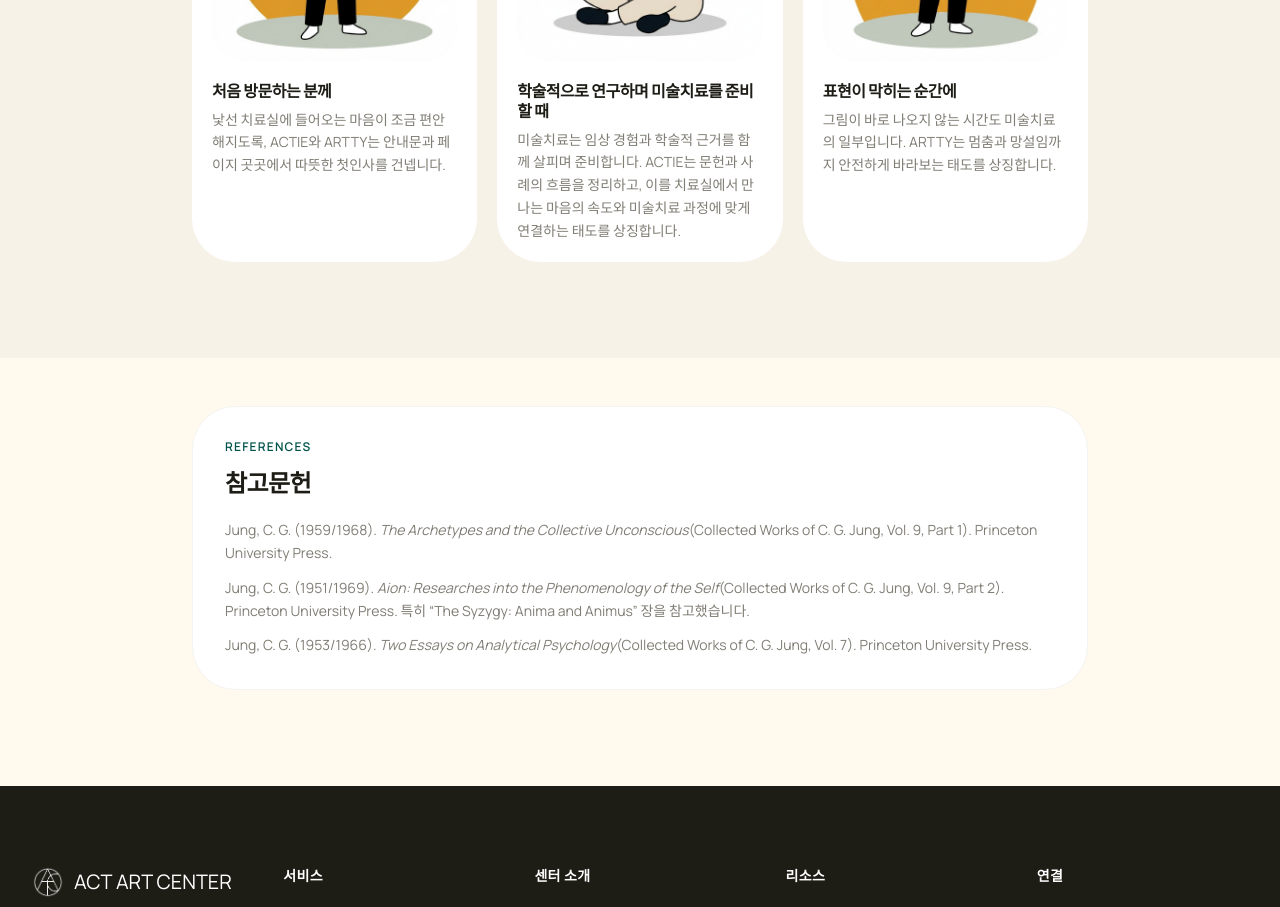
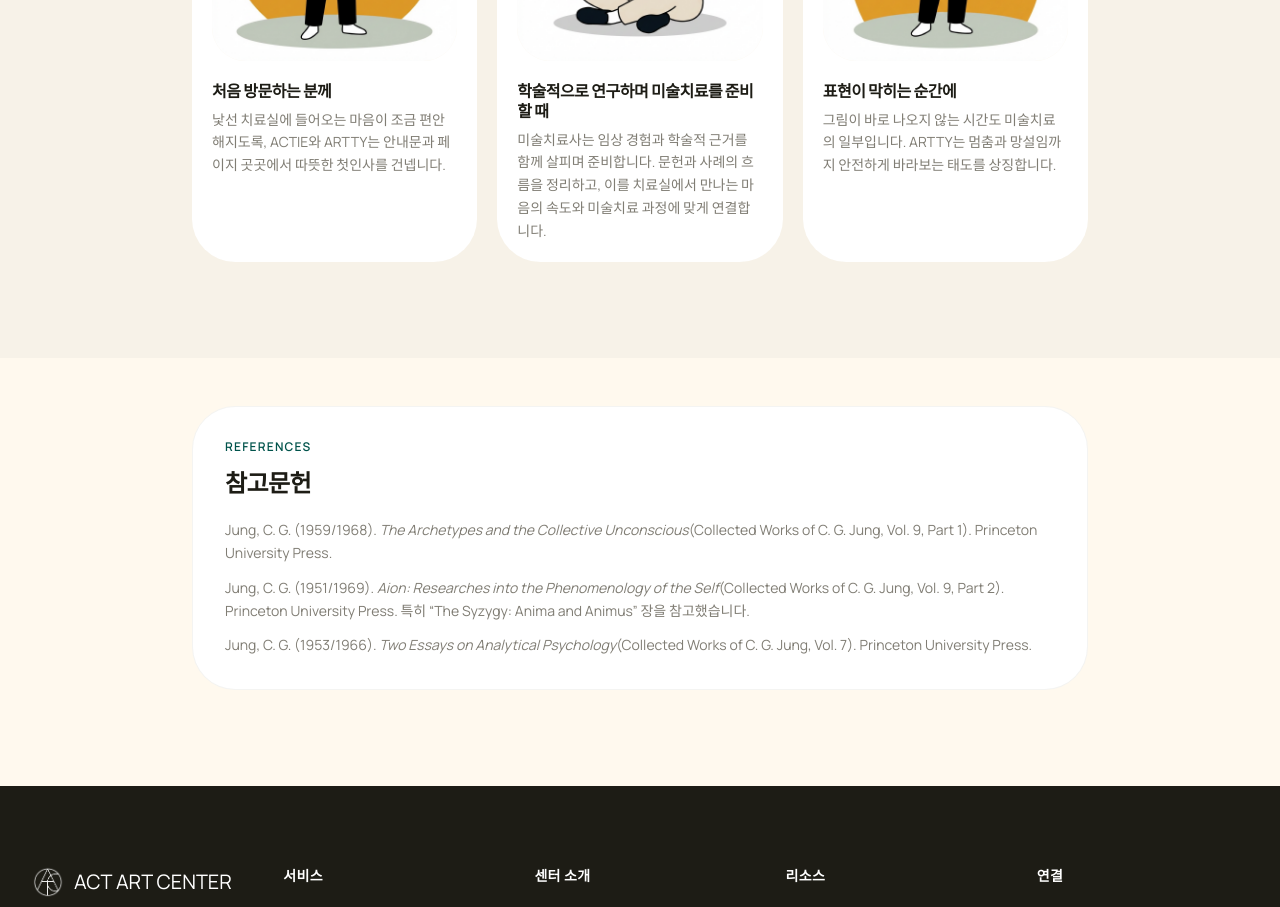
Before and after one commit to act-art-center/actartcenter.com, a Next.js app: page /characters in a window 1280 px wide. Shown: the part 2020-2927 px from the top of the page. Built offline with nearby package versions, Linux system fonts and the light colour scheme.

Commit message:
content: refine ACTIE research card copy

```diff
--- a/src/app/characters/page.tsx
+++ b/src/app/characters/page.tsx
@@ -48,7 +48,7 @@ const moments = [
   {
     title: "학술적으로 연구하며 미술치료를 준비할 때",
     image: "/characters/acttie-laptop.png",
-    body: "미술치료는 임상 경험과 학술적 근거를 함께 살피며 준비합니다. ACTIE는 문헌과 사례의 흐름을 정리하고, 이를 치료실에서 만나는 마음의 속도와 미술치료 과정에 맞게 연결하는 태도를 상징합니다.",
+    body: "미술치료사는 임상 경험과 학술적 근거를 함께 살피며 준비합니다. 문헌과 사례의 흐름을 정리하고, 이를 치료실에서 만나는 마음의 속도와 미술치료 과정에 맞게 연결합니다.",
   },
   {
     title: "표현이 막히는 순간에",
```
